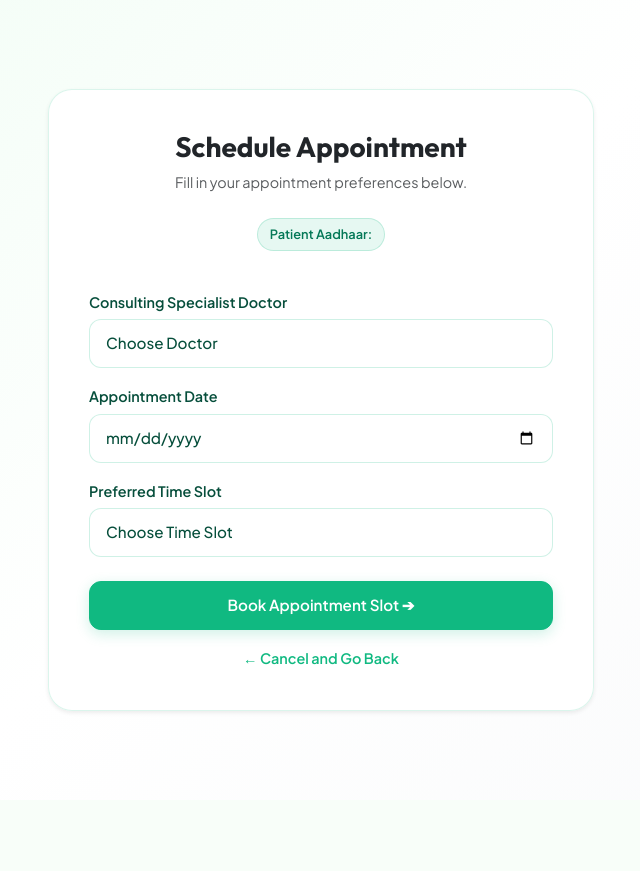
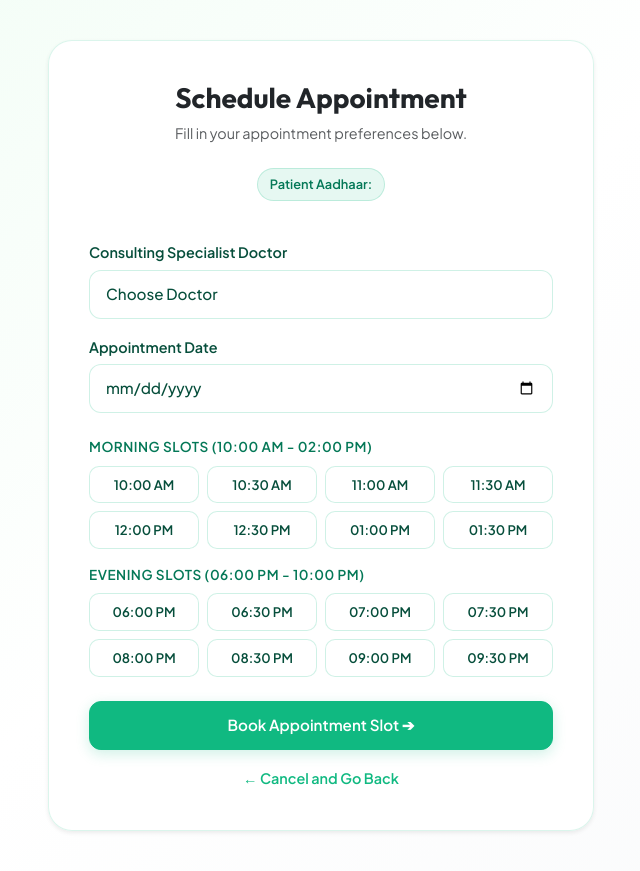
Before and after one commit to Shivamdadhich/Patil_Eye_Clinic, a Flask app: page /book-appointment/details in a window 1280 px wide. Shown: the whole page, without its empty margins (319-959 px from the left). Before the commit the page ends 713 px from the top, so only its background shows below. Run offline with Flask 3, Linux system fonts and the light colour scheme; some libraries are stand-ins or nearby versions.

Commit message:
UI: Replace time slot dropdown with professional clickable button grid elements

```diff
--- a/templates/patient_book_details.html
+++ b/templates/patient_book_details.html
@@ -82,7 +82,45 @@
       .back-link:hover {
           color: #059669;
       }
+
+      /* Clickable Slot Styling */
+      .btn-slot {
+          background: rgba(255, 255, 255, 0.8);
+          border: 1.5px solid rgba(16, 185, 129, 0.2);
+          border-radius: 10px;
+          padding: 8px 12px;
+          font-size: 0.82rem;
+          font-weight: 600;
+          color: #064e3b;
+          transition: all 0.2s ease;
+          flex: 1 1 calc(25% - 8px);
+          min-width: 90px;
+          text-align: center;
+      }
+      .btn-slot:hover {
+          background: rgba(16, 185, 129, 0.1);
+          border-color: #10b981;
+          color: #047857;
+      }
+      .btn-slot.active {
+          background: #10b981 !important;
+          border-color: #10b981 !important;
+          color: #ffffff !important;
+          box-shadow: 0 4px 10px rgba(16, 185, 129, 0.25);
+      }
   </style>
+  <script>
+    function selectSlot(btn, timeString) {
+      // Remove active class from all slots
+      document.querySelectorAll('.btn-slot').forEach(function(el) {
+        el.classList.remove('active');
+      });
+      // Add active class to clicked slot
+      btn.classList.add('active');
+      // Set value in hidden input
+      document.getElementById('selected_time_slot').value = timeString;
+    }
+  </script>
 </head>
 <body>
   <div class="container">
@@ -101,6 +139,7 @@
             <input type="hidden" name="department" value="Ophthalmology">
             <input type="hidden" name="amount" value="500.00">
             <input type="hidden" name="payment_method" value="Cash">
+            <input type="hidden" name="time_slot" id="selected_time_slot" required>
 
             <!-- Doctor Dropdown Selection -->
             <div class="mb-3">
@@ -113,37 +152,39 @@
             </div>
 
             <!-- Date Selection -->
-            <div class="mb-3">
+            <div class="mb-4">
               <label class="form-label">Appointment Date</label>
               <input type="date" name="date" class="form-control glass-input" required min="{{ min_date }}">
             </div>
 
-            <!-- Slot Selection -->
+            <!-- Clickable Slots Grid (Morning) -->
+            <div class="mb-3">
+              <label class="form-label d-block mb-2" style="font-size: 0.85rem; color: #047857; letter-spacing: 0.5px; text-transform: uppercase;">Morning Slots (10:00 AM - 02:00 PM)</label>
+              <div class="d-flex flex-wrap gap-2">
+                <button type="button" class="btn btn-slot" onclick="selectSlot(this, '10:00 AM - 10:30 AM')">10:00 AM</button>
+                <button type="button" class="btn btn-slot" onclick="selectSlot(this, '10:30 AM - 11:00 AM')">10:30 AM</button>
+                <button type="button" class="btn btn-slot" onclick="selectSlot(this, '11:00 AM - 11:30 AM')">11:00 AM</button>
+                <button type="button" class="btn btn-slot" onclick="selectSlot(this, '11:30 AM - 12:00 PM')">11:30 AM</button>
+                <button type="button" class="btn btn-slot" onclick="selectSlot(this, '12:00 PM - 12:30 PM')">12:00 PM</button>
+                <button type="button" class="btn btn-slot" onclick="selectSlot(this, '12:30 PM - 01:00 PM')">12:30 PM</button>
+                <button type="button" class="btn btn-slot" onclick="selectSlot(this, '01:00 PM - 01:30 PM')">01:00 PM</button>
+                <button type="button" class="btn btn-slot" onclick="selectSlot(this, '01:30 PM - 02:00 PM')">01:30 PM</button>
+              </div>
+            </div>
+
+            <!-- Clickable Slots Grid (Evening) -->
             <div class="mb-4">
-              <label for="time_slot" class="form-label">Preferred Time Slot</label>
-              <select class="form-select glass-select" id="time_slot" name="time_slot" required>
-                <option value="" disabled selected>Choose Time Slot</option>
-                <optgroup label="Morning Slots (10:00 AM - 02:00 PM)">
-                  <option value="10:00 AM - 10:30 AM">10:00 AM - 10:30 AM</option>
-                  <option value="10:30 AM - 11:00 AM">10:30 AM - 11:00 AM</option>
-                  <option value="11:00 AM - 11:30 AM">11:00 AM - 11:30 AM</option>
-                  <option value="11:30 AM - 12:00 PM">11:30 AM - 12:00 PM</option>
-                  <option value="12:00 PM - 12:30 PM">12:00 PM - 12:30 PM</option>
-                  <option value="12:30 PM - 01:00 PM">12:30 PM - 01:00 PM</option>
-                  <option value="01:00 PM - 01:30 PM">01:00 PM - 01:30 PM</option>
-                  <option value="01:30 PM - 02:00 PM">01:30 PM - 02:00 PM</option>
-                </optgroup>
-                <optgroup label="Evening Slots (06:00 PM - 10:00 PM)">
-                  <option value="06:00 PM - 06:30 PM">06:00 PM - 06:30 PM</option>
-                  <option value="06:30 PM - 07:00 PM">06:30 PM - 07:00 PM</option>
-                  <option value="07:00 PM - 07:30 PM">07:00 PM - 07:30 PM</option>
-                  <option value="07:30 PM - 08:00 PM">07:30 PM - 08:00 PM</option>
-                  <option value="08:00 PM - 08:30 PM">08:00 PM - 08:30 PM</option>
-                  <option value="08:30 PM - 09:00 PM">08:30 PM - 09:00 PM</option>
-                  <option value="09:00 PM - 09:30 PM">09:00 PM - 09:30 PM</option>
-                  <option value="09:30 PM - 10:00 PM">09:30 PM - 10:00 PM</option>
-                </optgroup>
-              </select>
+              <label class="form-label d-block mb-2" style="font-size: 0.85rem; color: #047857; letter-spacing: 0.5px; text-transform: uppercase;">Evening Slots (06:00 PM - 10:00 PM)</label>
+              <div class="d-flex flex-wrap gap-2">
+                <button type="button" class="btn btn-slot" onclick="selectSlot(this, '06:00 PM - 06:30 PM')">06:00 PM</button>
+                <button type="button" class="btn btn-slot" onclick="selectSlot(this, '06:30 PM - 07:00 PM')">06:30 PM</button>
+                <button type="button" class="btn btn-slot" onclick="selectSlot(this, '07:00 PM - 07:30 PM')">07:00 PM</button>
+                <button type="button" class="btn btn-slot" onclick="selectSlot(this, '07:30 PM - 08:00 PM')">07:30 PM</button>
+                <button type="button" class="btn btn-slot" onclick="selectSlot(this, '08:00 PM - 08:30 PM')">08:00 PM</button>
+                <button type="button" class="btn btn-slot" onclick="selectSlot(this, '08:30 PM - 09:00 PM')">08:30 PM</button>
+                <button type="button" class="btn btn-slot" onclick="selectSlot(this, '09:00 PM - 09:30 PM')">09:00 PM</button>
+                <button type="button" class="btn btn-slot" onclick="selectSlot(this, '09:30 PM - 10:00 PM')">09:30 PM</button>
+              </div>
             </div>
 
             <button type="submit" class="btn btn-action btn-success w-100 mb-3">Book Appointment Slot ➔</button>
```
